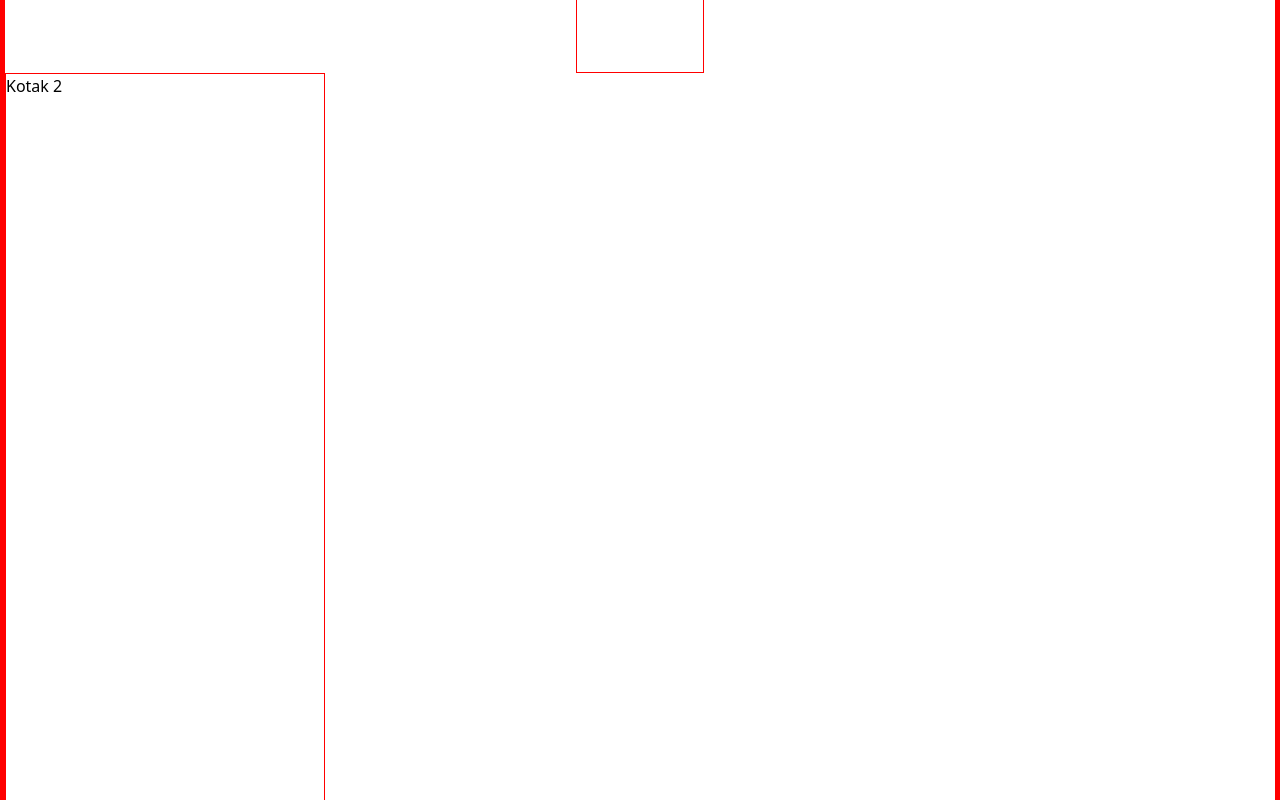
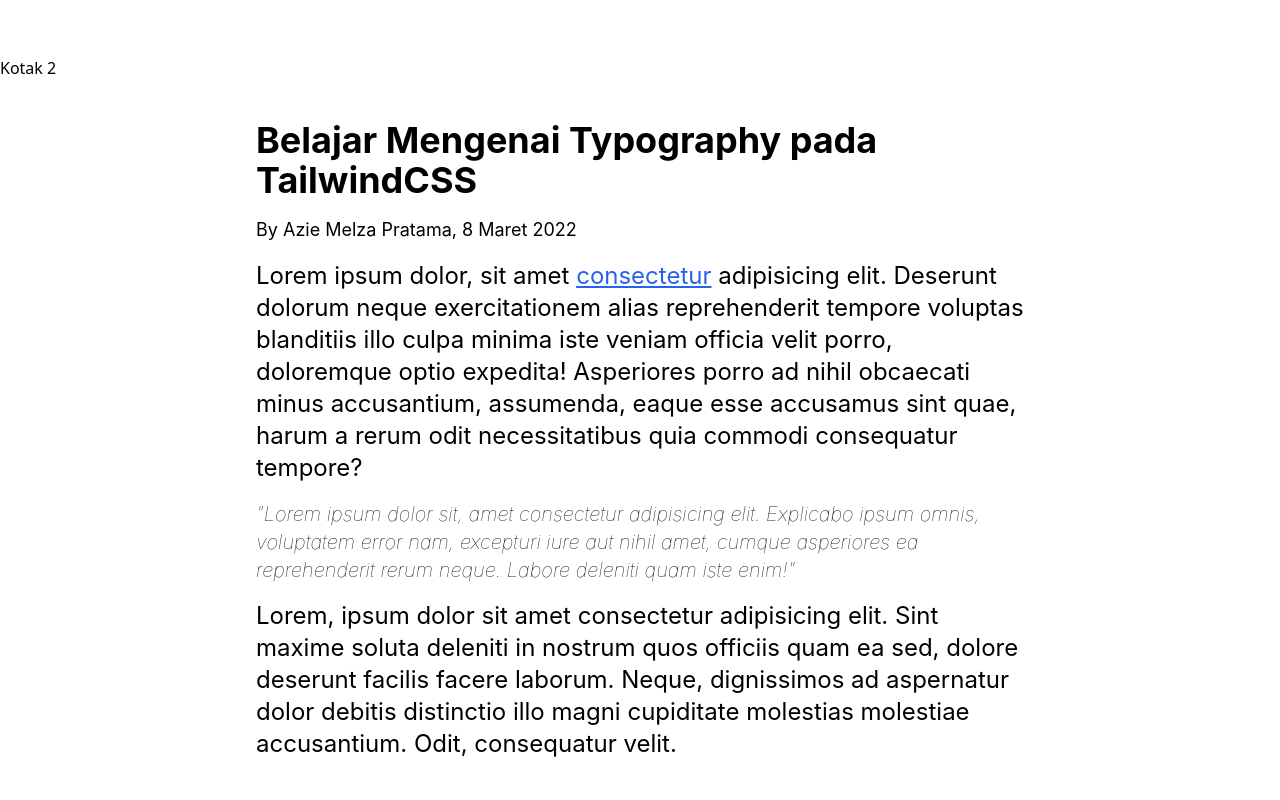
Before and after one commit to aziemp66/Learn-Tailwind-CSS, a React (Vite) app: page / in a window 1280 px wide. Shown: the part 320-1120 px from the top of the page. Built offline with nearby package versions, Linux system fonts and the light colour scheme.

Commit message:
Learning Typography

```diff
--- a/src/App.jsx
+++ b/src/App.jsx
@@ -12,7 +12,43 @@
 			<section className="mb-10">
 				<h2>Sizing</h2>
 				<div className="w-32 h-32 mx-auto text-center ">Kotak 1</div>
-				<div className="max-w-xs min-h-screen">Kotak 2</div>
+				<div className="max-w-xs max-h-md">Kotak 2</div>
+			</section>
+
+			<section className="mb-96 font-inter font-normal max-w-3xl mx-auto">
+				<h2 className="mb-4 text-4xl font-bold">
+					Belajar Mengenai Typography pada TailwindCSS
+				</h2>
+				<div className="mb-4 text-lg">
+					By Azie Melza Pratama, 8 Maret 2022
+				</div>
+				<p className="mb-4 text-2xl">
+					Lorem ipsum dolor, sit amet{" "}
+					<a href="#" className="underline text-blue-600">
+						consectetur
+					</a>{" "}
+					adipisicing elit. Deserunt dolorum neque exercitationem
+					alias reprehenderit tempore voluptas blanditiis illo culpa
+					minima iste veniam officia velit porro, doloremque optio
+					expedita! Asperiores porro ad nihil obcaecati minus
+					accusantium, assumenda, eaque esse accusamus sint quae,
+					harum a rerum odit necessitatibus quia commodi consequatur
+					tempore?
+				</p>
+				<blockquote className="mb-4 italic font-thin text-xl">
+					"Lorem ipsum dolor sit, amet consectetur adipisicing elit.
+					Explicabo ipsum omnis, voluptatem error nam, excepturi iure
+					aut nihil amet, cumque asperiores ea reprehenderit rerum
+					neque. Labore deleniti quam iste enim!"
+				</blockquote>
+				<p className="mb-4 text-2xl">
+					Lorem, ipsum dolor sit amet consectetur adipisicing elit.
+					Sint maxime soluta deleniti in nostrum quos officiis quam ea
+					sed, dolore deserunt facilis facere laborum. Neque,
+					dignissimos ad aspernatur dolor debitis distinctio illo
+					magni cupiditate molestias molestiae accusantium. Odit,
+					consequatur velit.{" "}
+				</p>
 			</section>
 		</div>
 	);
--- a/src/index.css
+++ b/src/index.css
@@ -3,5 +3,5 @@
 @tailwind utilities;
 
 * {
-	border: 1px solid red;
+	@import url("https://fonts.googleapis.com/css2?family=Inter:wght@100;200;400;600;700;900&display=swap");
 }
--- a/tailwind.config.js
+++ b/tailwind.config.js
@@ -5,6 +5,9 @@
 			spacing: {
 				13: "3.5rem",
 			},
+			fontFamily: {
+				inter: ["Inter", "sans-serif"],
+			},
 		},
 	},
 	plugins: [],
```
